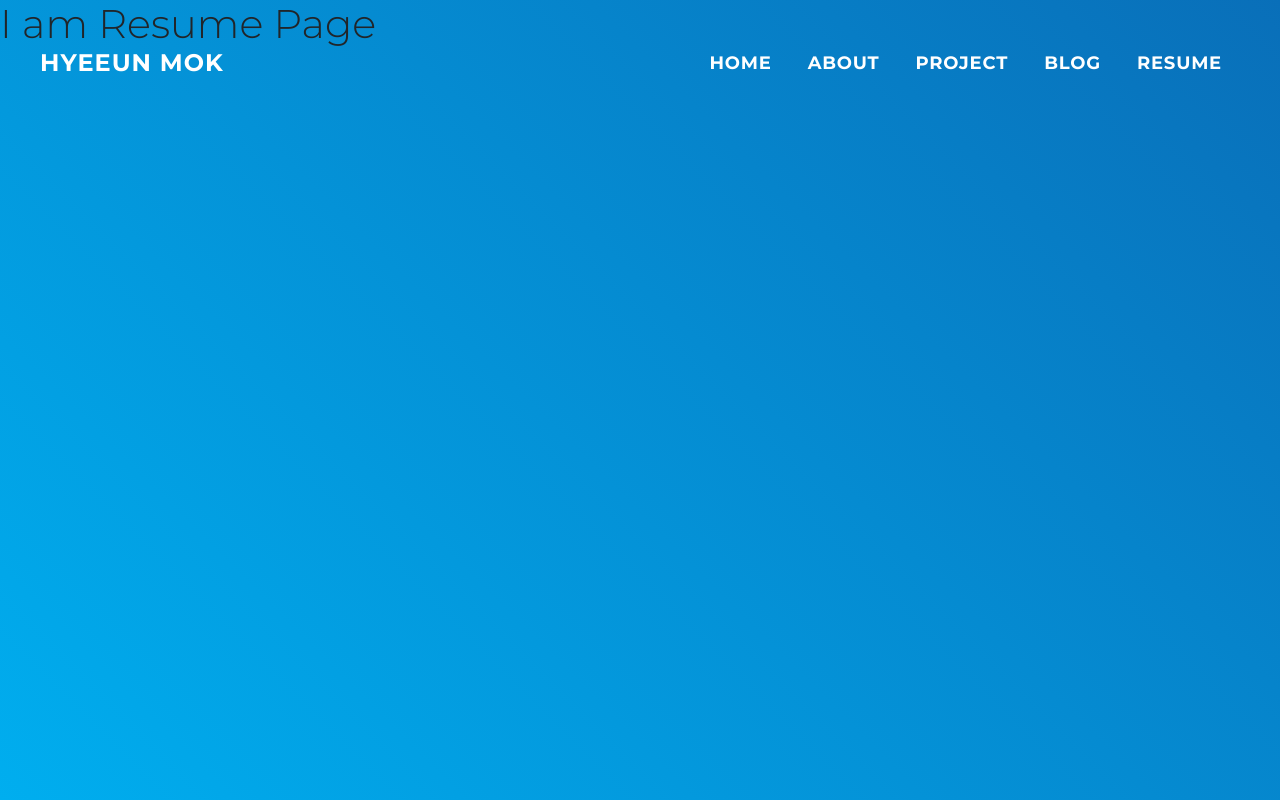
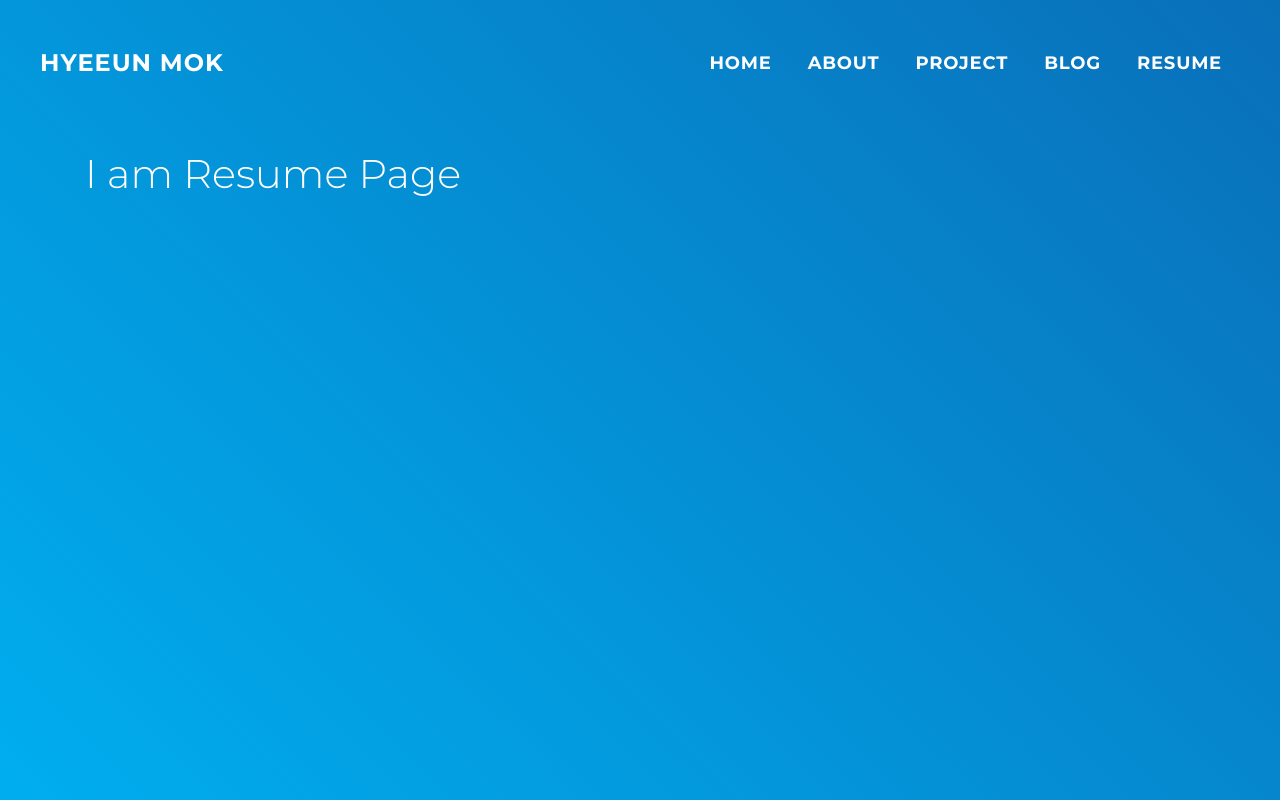
Before and after one commit to HyeeunMok/hyeeun_mok_portfolio, a Next.js app: page /resume in a window 1280 px wide. Built offline with nearby package versions, Linux system fonts and the light colour scheme.

Commit message:
add BasePage

```diff
--- /dev/null
+++ b/components/BasePage.js
@@ -0,0 +1,24 @@
+import { Container } from 'reactstrap';
+import PropTypes from 'prop-types';
+
+
+const BasePage = (props) => {
+    const { className } = props;
+
+    // const className = props.className || '';
+
+    return (
+        <div className={ `base-page ${className}` }>
+            <Container>
+                {props.children}
+            </Container>
+        </div>
+    )
+}
+
+BasePage.defaultProps = {
+    className: ''
+}
+
+
+export default BasePage;
--- a/pages/about.js
+++ b/pages/about.js
@@ -1,12 +1,15 @@
 import React from 'react';
 import BaseLayout from '../components/layouts/BaseLayout';
+import BasePage from '../components/BasePage';
 
 class About extends React.Component {
 
     render() {
         return (
             <BaseLayout>
-            <h1>I am About Page </h1>
+                <BasePage className="about-page">
+                    <h1>I am About Page </h1>
+                </BasePage>
             </BaseLayout>
         )
     }
--- a/pages/blogs.js
+++ b/pages/blogs.js
@@ -1,12 +1,15 @@
 import React from 'react';
 import BaseLayout from '../components/layouts/BaseLayout';
+import BasePage from '../components/BasePage';
 
 class Blogs extends React.Component {
 
     render() {
         return (
             <BaseLayout>
-                <h1>I am Blogs Page </h1>
+                <BasePage>
+                    <h1>I am Blog Page </h1>
+                </BasePage>
             </BaseLayout>
         )
     }
--- a/pages/resume.js
+++ b/pages/resume.js
@@ -1,12 +1,15 @@
 import React from 'react';
 import BaseLayout from '../components/layouts/BaseLayout';
+import BasePage from '../components/BasePage';
 
 class Resume extends React.Component {
 
     render() {
         return (
             <BaseLayout>
-                <h1>I am Resume Page </h1>
+                <BasePage>
+                    <h1>I am Resume Page </h1>
+                </BasePage>
             </BaseLayout>
         )
     }
--- a/styles/main.scss
+++ b/styles/main.scss
@@ -22,3 +22,8 @@
 .absolute {
     position: absolute;
   }
+
+ .base-page {
+     padding-top: 150px;
+     color: white;
+ }
```
Also changed, not shown: pages/project.js (+6 -3 lines), pages/projects.js (+7 -4 lines).
